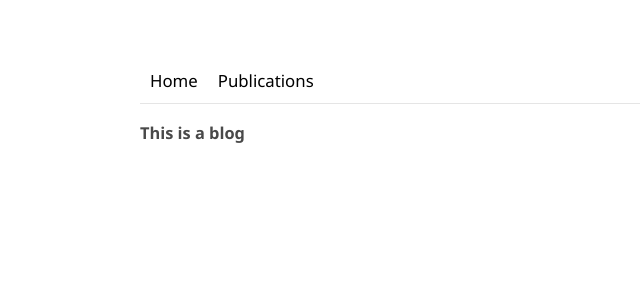
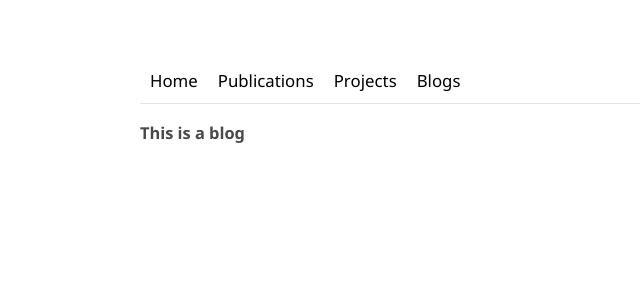
Before and after one commit to peng-ju/peng-ju.github.io, a Jekyll site: the page built from blog/index.md, in a window 1280 px wide. Shown: the top 300 px of the page, without its empty margins (0-640 px from the left). Built offline with Jekyll 4.4.1, drawn with Linux system fonts in a browser that asks for light colours.

Commit message:
Update default_cv.html

```diff
--- a/_layouts/default_cv.html
+++ b/_layouts/default_cv.html
@@ -11,8 +11,10 @@
   <body>
   <div class="wrapper">
   <div class="topnav" style="font: 14px/1.5 "Noto Sans", "Helvetica Neue", Helvetica, Arial, sans-serif;">
-    <a href="/">Home</a>
-    <a href="/publications">Publications</a>
+      <a href="/">Home</a>
+      <a href="/publications">Publications</a>
+      <a href="/projects">Projects</a>
+      <a href="/blog">Blogs</a>
 
   </div>
   <hr />
```
